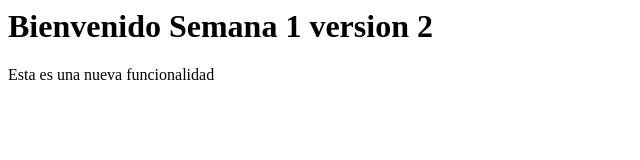
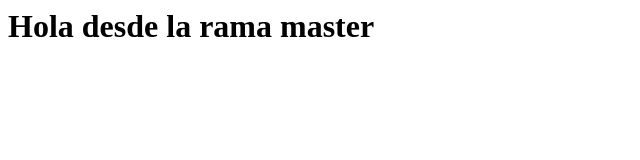
Before and after one commit to Oscar95-bot/PrimerproyectoGit, a plain HTML site: page index.html in a window 1280 px wide. Shown: the whole page, without its empty margins (0-640 px from the left). Drawn offline with Linux system fonts and the light colour scheme.

Commit message:
Modificado en el tìtulo en la rama master

```diff
--- a/index.html
+++ b/index.html
@@ -1,2 +1 @@
-<html><body><h1>Bienvenido Semana 1 version 2</h1></body></html>
-<p>Esta es una nueva funcionalidad</p>
+<html><body><h1>Hola desde la rama master</h1></body></html
```
